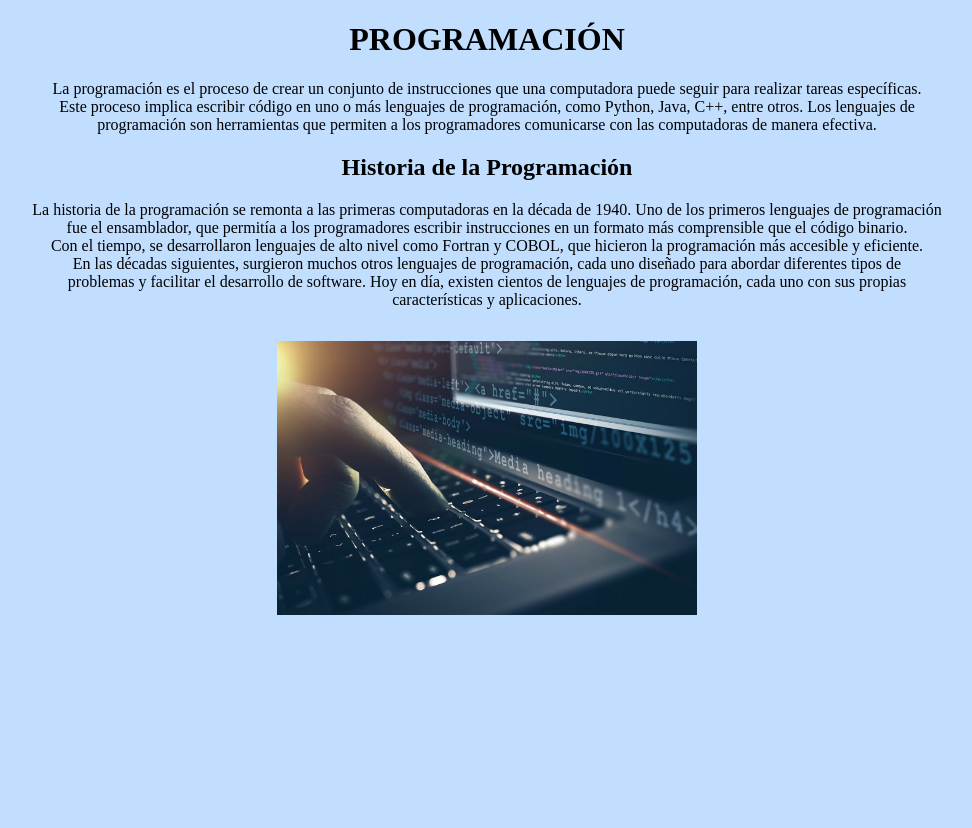
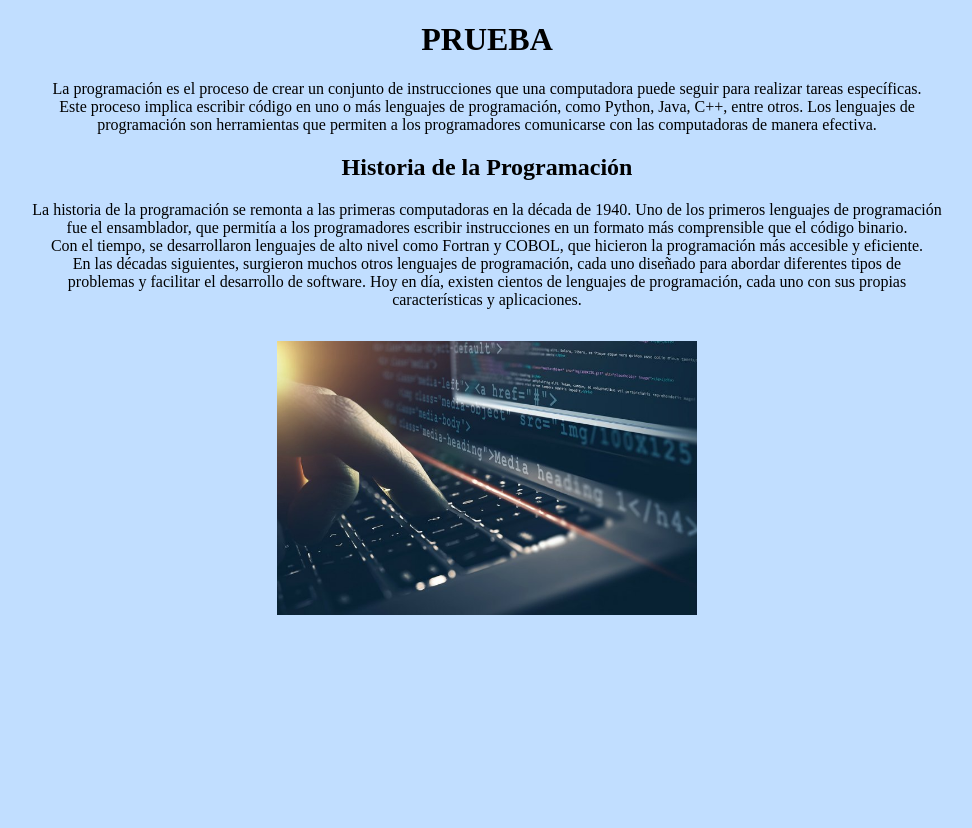
Before and after one commit to leonelraul/pagina, a plain HTML site: page index.html in a window 1280 px wide. Shown: the whole page, without its empty margins (153-1125 px from the left). Drawn offline with Linux system fonts and the light colour scheme.

Commit message:
cambio 2

```diff
--- a/index.html
+++ b/index.html
@@ -10,7 +10,7 @@
 
   <div class="titulo">
     <header>
-       <h1>PROGRAMACIÓN</h1>
+       <h1>PRUEBA</h1>
     </header>
   </div>
 
```
